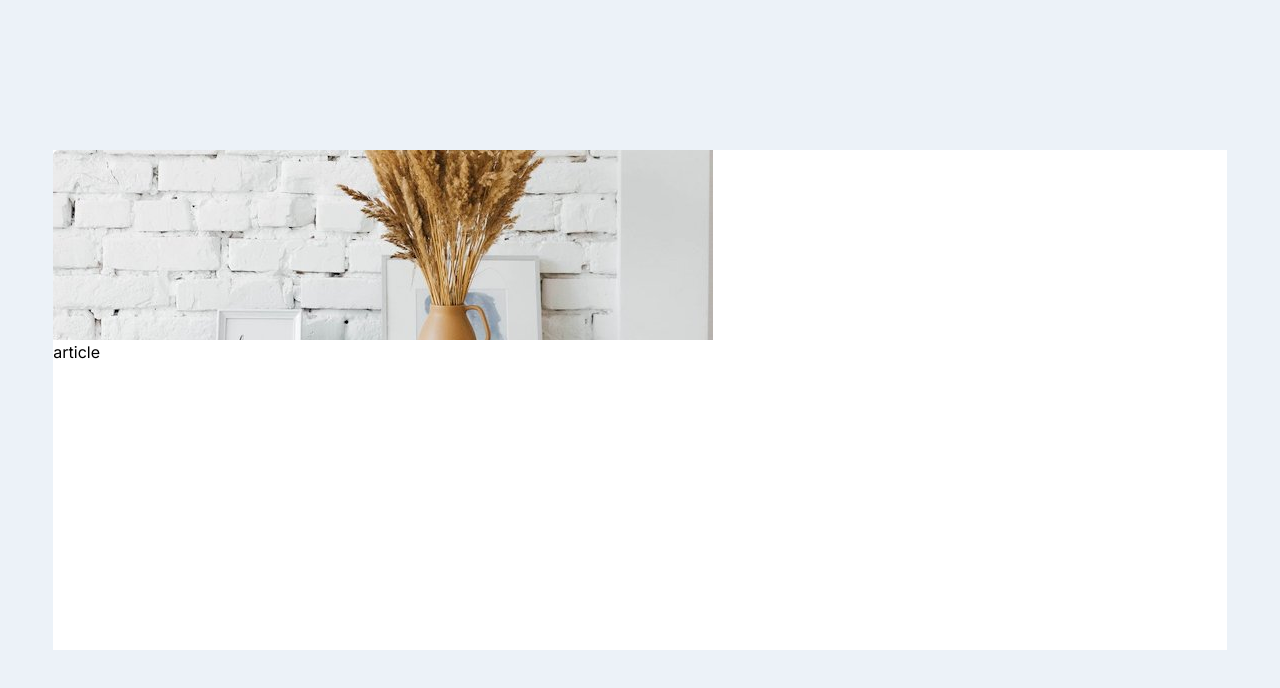
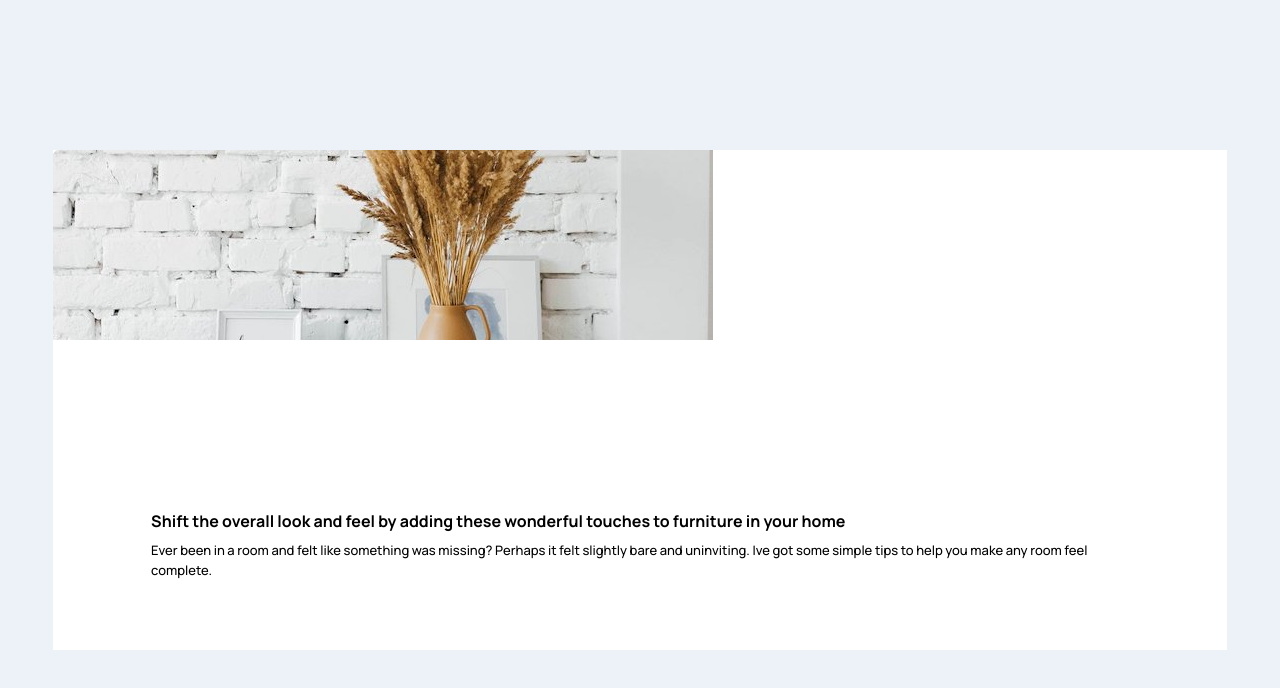
Before and after one commit to konraddissake1808/article-preview-component, a Next.js app in the folder article-preview-component/: page / in a window 1280 px wide. Shown: the top 688 px of the page. Built offline with nearby package versions, Linux system fonts and the light colour scheme.

Commit message:
Made the description section

```diff
--- /dev/null
+++ b/article-preview-component/src/app/components/article/_components/_description/index.tsx
@@ -0,0 +1,18 @@
+import React from 'react'
+
+function Description() {
+  return (
+    <div className='w-full h-[240px] flex justify-center'>
+        <div className='w-10/12 h-full flex justify-end flex-col'>
+            <div>
+                <p className='font-bold font-sans mb-2'>Shift the overall look and feel by adding these wonderful touches to furniture in your home</p>
+            </div>
+            <div>
+                <p className='text-[13px] font-sans font-medium'>Ever been in a room and felt like something was missing? Perhaps it felt slightly bare and uninviting. Ive got some simple tips to help you make any room feel complete.</p>
+            </div>
+        </div>
+    </div>
+  )
+}
+
+export default Description
--- a/article-preview-component/src/app/components/article/index.tsx
+++ b/article-preview-component/src/app/components/article/index.tsx
@@ -1,11 +1,12 @@
 import React from 'react'
 import ProductImage from './_components/_image'
+import Description from './_components/_description'
 
 function Article() {
   return (
     <div className='w-11/12 h-[500px] bg-white'>
         <ProductImage />
-        <p>article</p>
+        <Description />
     </div>
   )
 }
--- a/article-preview-component/src/app/layout.tsx
+++ b/article-preview-component/src/app/layout.tsx
@@ -1,8 +1,19 @@
 import type { Metadata } from "next";
 import { Inter } from "next/font/google";
+import { Manrope } from "next/font/google";
 import "./globals.css";
 
-const inter = Inter({ subsets: ["latin"] });
+const inter = Inter({
+  subsets: ["latin"],
+  display: 'swap',
+  variable: '--font-inter',
+  });
+
+const manrope = Manrope({
+  subsets: ['latin'],
+  display: 'swap',
+  variable: '--font-manrope',
+})
 
 export const metadata: Metadata = {
   title: "Create Next App",
@@ -16,7 +27,7 @@ export default function RootLayout({
 }>) {
   return (
     <html lang="en">
-      <body className={inter.className}>{children}</body>
+      <body className={`${inter.variable} ${manrope.variable}`}>{children}</body>
     </html>
   );
 }
--- a/article-preview-component/tailwind.config.ts
+++ b/article-preview-component/tailwind.config.ts
@@ -25,10 +25,9 @@ const config: Config = {
       'black': '#000000',
     },
     extend: {
-      backgroundImage: {
-        "gradient-radial": "radial-gradient(var(--tw-gradient-stops))",
-        "gradient-conic":
-          "conic-gradient(from 180deg at 50% 50%, var(--tw-gradient-stops))",
+       fontFamily: {
+        backup: ['var(--font-inter)'],
+        sans: ['var(--font-manrope)'],
       },
     },
   },
```
